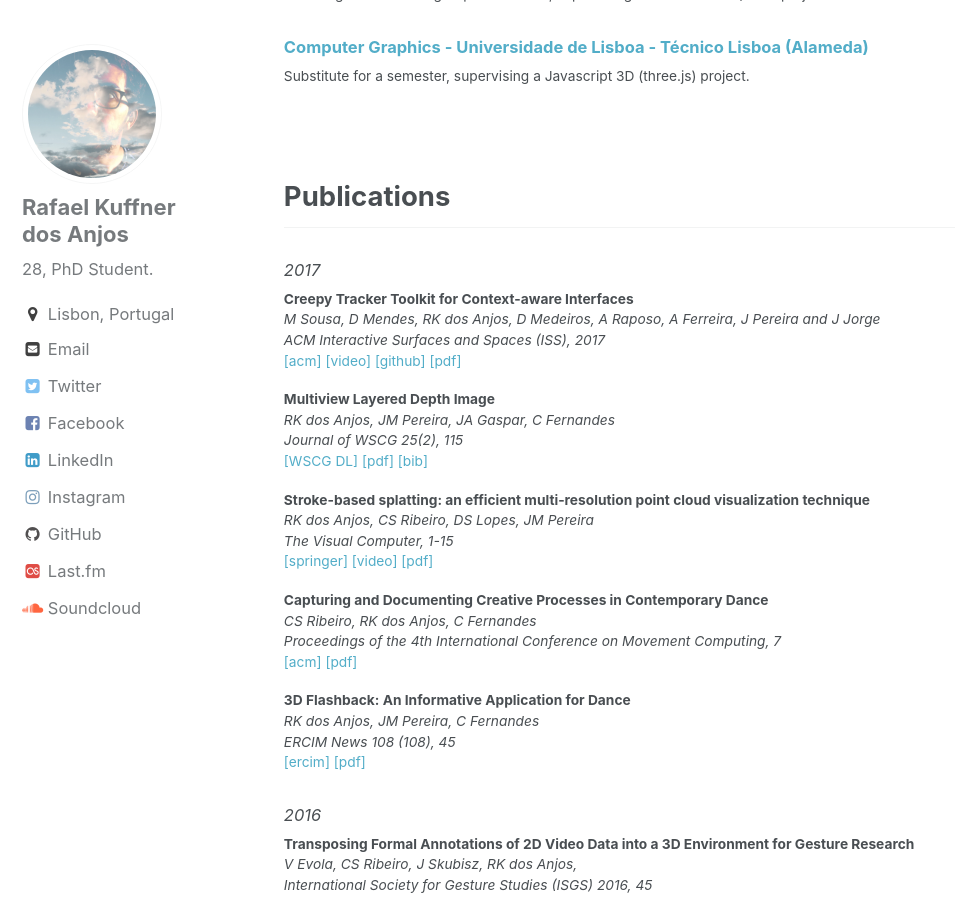
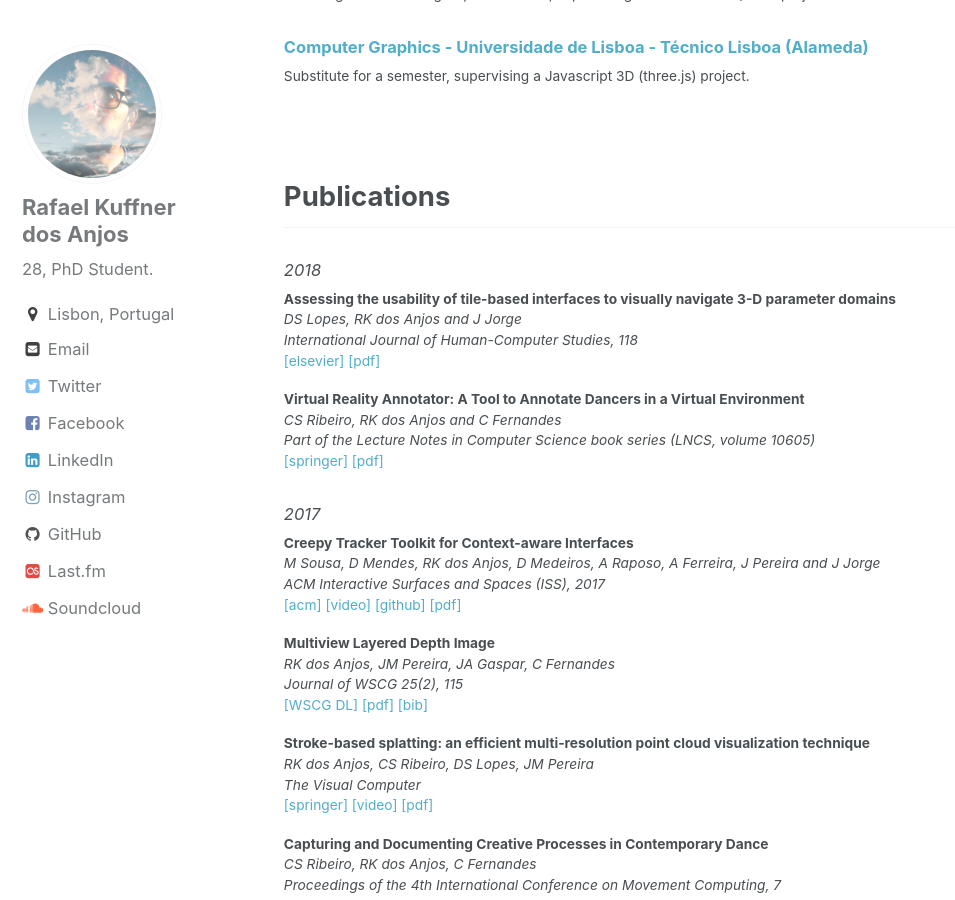
Before and after one commit to rafaelkuffner/rafaelkuffner.github.io, a Jekyll site: the page built from index.html, in a window 1280 px wide and 900 px high, scrolled down 1784 px. Shown: the whole window, without its empty margins (0-955 px from the left). Built offline with Jekyll 4.4.1, drawn with Linux system fonts in a browser that asks for light colours; the list of posts is cut into pages by our own code.

Commit message:
Added two 2018 papers
Yay for publications :+1:

```diff
--- a/index.html
+++ b/index.html
@@ -74,6 +74,24 @@ Computer Graphics - Universidade de Lisboa - Técnico Lisboa (Alameda)</a>
 
 <p>&nbsp;</p>
 <h2 id="publications">Publications</h2>
+
+<h5>2018</h5>
+
+<p><b>Assessing the usability of tile-based interfaces to visually navigate 3-D parameter domains</b></br>
+<i>DS Lopes, RK dos Anjos and J Jorge</i></br>
+<i>International Journal of Human-Computer Studies, 118</i></br>
+<a href="https://authors.elsevier.com/a/1XAIr_ONMrzNJn" style="text-decoration:none;"  target="_blank">[elsevier]</a>
+<a target="_blank" href="assets/papers/IJHCS.pdf">[pdf]</a>
+</p>
+
+<p><b>Virtual Reality Annotator: A Tool to Annotate Dancers in a Virtual Environment</b></br>
+<i>CS Ribeiro, RK dos Anjos and C Fernandes</i></br>
+<i>Part of the Lecture Notes in Computer Science book series (LNCS, volume 10605)</i></br>
+<a href="https://link.springer.com/chapter/10.1007/978-3-319-75826-8_21" style="text-decoration:none;"  target="_blank">[springer]</a>
+<a target="_blank" href="assets/papers/ITN-DCH.pdf">[pdf]</a>
+</p>
+
+
 <h5>2017</h5>
 
 <p><b>Creepy Tracker Toolkit for Context-aware Interfaces</b></br>
@@ -95,7 +113,7 @@ Computer Graphics - Universidade de Lisboa - Técnico Lisboa (Alameda)</a>
 
 <p><b>Stroke-based splatting: an efficient multi-resolution point cloud visualization technique</b></br>
 <i>RK dos Anjos, CS Ribeiro, DS Lopes, JM Pereira</i></br>
-<i>The Visual Computer, 1-15</i></br>
+<i>The Visual Computer</i></br>
 <a href="https://link.springer.com/article/10.1007/s00371-017-1420-7" style="text-decoration:none;" target="_blank">[springer]</a>
 <a href="https://vimeo.com/226723383"  style="text-decoration:none;" target="_blank">[video]</a>
 <a href="/assets/papers/VCOMP.pdf"  style="text-decoration:none;" target="_blank">[pdf]</a>
```
Also changed, not shown: 2 other files.
